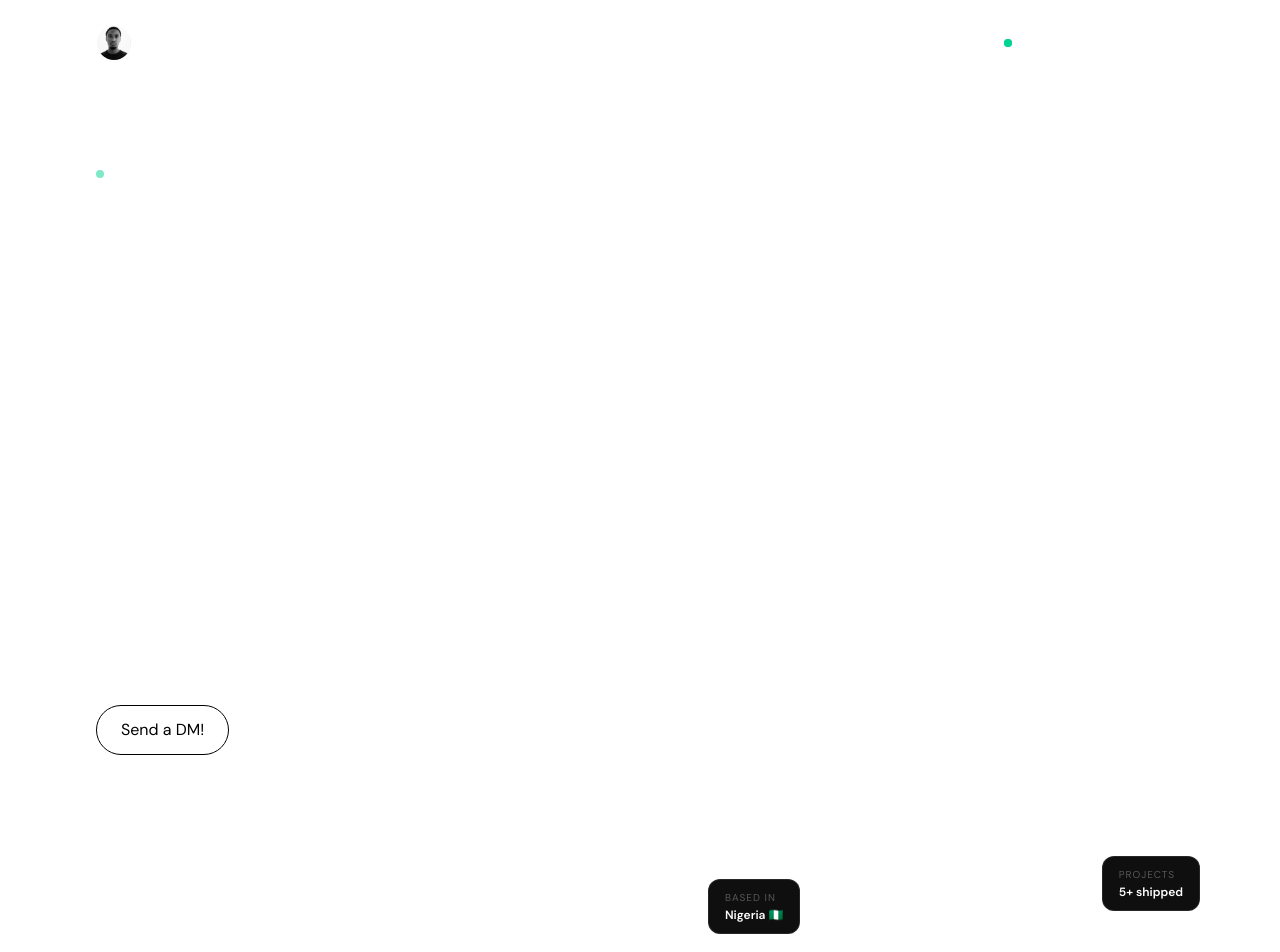
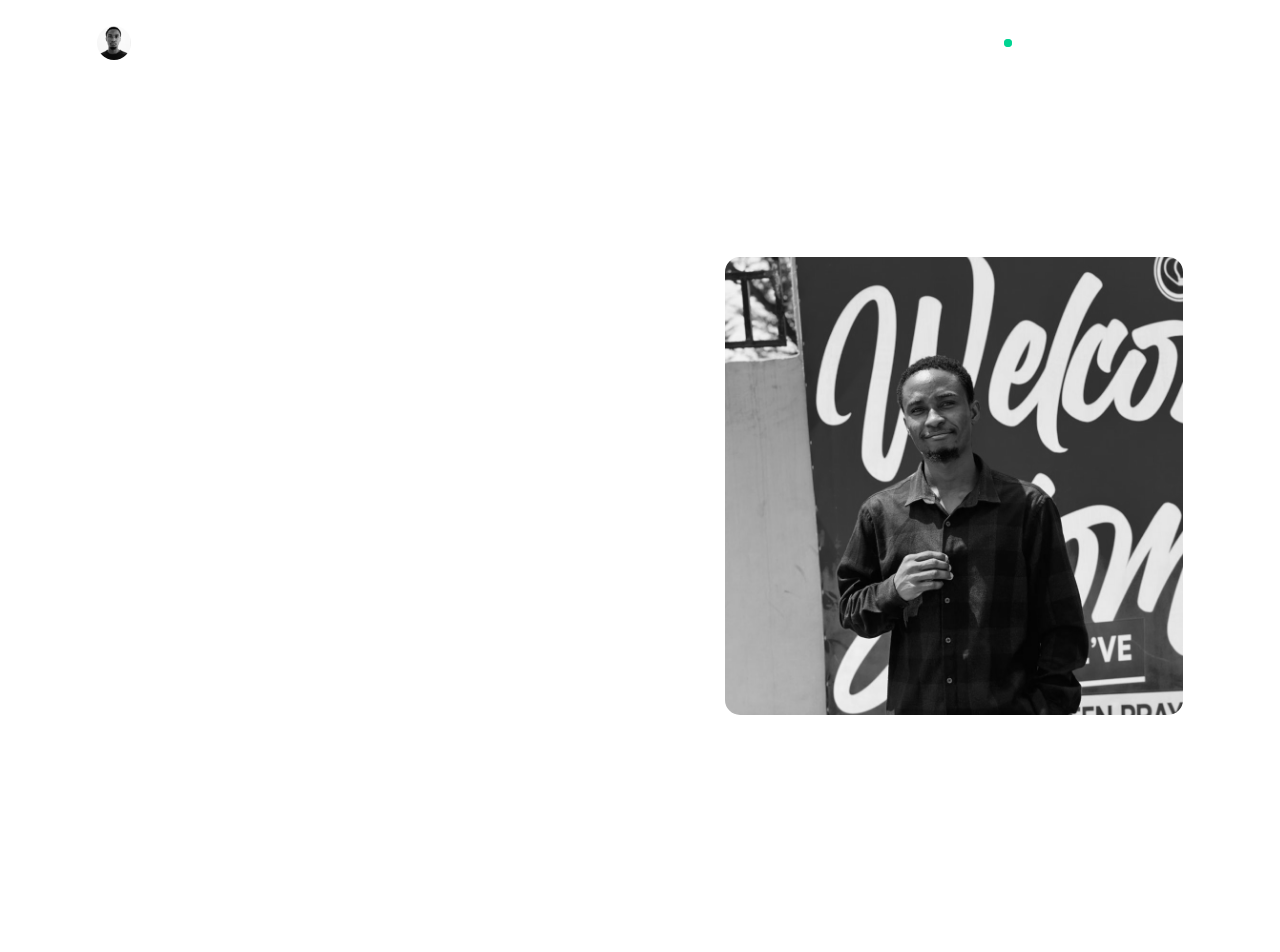
Before and after one commit to Udeme01/_quietdev_, a React (Vite) app: page /portfolio in a window 1280 px wide. Shown: the top 952 px of the page. Built offline with nearby package versions, Linux system fonts and the light colour scheme.

Commit message:
feat: added my profile image to hero-section, did a little ui improvement as well, still working on more ui improvements

```diff
--- a/src/components/common/Button.jsx
+++ b/src/components/common/Button.jsx
@@ -23,7 +23,7 @@ export const AnchorButton = ({ children, href }) => {
 export const SocialButton = ({ className }) => {
   return (
     <section className={className}>
-      <div className="mt-7 flex items-center gap-3">
+      <div className="flex items-center gap-3">
         {SOCIALS.map((socials) => {
           const { id, href, target, icon, rel } = socials;
           return (
--- a/src/components/home/Hero.jsx
+++ b/src/components/home/Hero.jsx
@@ -1,72 +1,41 @@
 import { AnchorButton, SocialButton } from "../common/Button";
-import portraitImg from "/myself/portrait.jpg";
+import portraitImg from "/myself/profile02.jpeg";
 
 const Hero = () => {
   return (
-    <section className="bg-transparent py-20 px-6 md:px-12 lg:px-24">
-      <div className="max-w-350 mx-auto">
-        {/* <div className="max-w-6xl mx-auto px-5 sm:px-8 pt-20 pb-20"> */}
+    <section className="bg-transparent h-screen px-6 md:px-12 lg:px-24">
+      <div className="max-w-7xl mx-auto">
         {/* ── MAIN GRID ── */}
-        <div className="grid grid-cols-1 lg:grid-cols-2 gap-8 lg:gap-12 items-end min-h-[85vh]">
+        <div className="grid grid-cols-1 lg:grid-cols-2 gap-8 lg:gap-12 items-center justify-center h-[80vh] lg:min-h-screen">
           {/* ── LEFT — Text content ── */}
           <div className="flex flex-col justify-end lg:pb-10 order-2 lg:order-1">
-            {/* Eyebrow */}
-            <div className="flex items-center gap-2 mb-6">
-              <span className="w-2 h-2 rounded-full bg-emerald-400 animate-pulse" />
-              <span className="text-[11px] uppercase tracking-[0.25em] text-white/30 font-semibold">
-                Available for work
+            <div className="flex items-center gap-2 mb-4">
+              <span className="text-lg tracking-widest text-white/70 font-semibold">
+                I'm
               </span>
             </div>
 
             {/* Name */}
-            <h1 className="text-[clamp(3rem,12vw,8rem)] font-black uppercase leading-[0.85] text-white mb-6 font-bebas">
-              Udeme
-              <br />
-              <span className="text-white/25">Emmanuel</span>
+            <h1 className="text-[clamp(3rem,10vw,8rem)] font-black leading-[0.85] tracking-wider text-white mb-4 font-bebas">
+              Udeme Emmanuel
             </h1>
 
             {/* Divider */}
-            <div className="w-16 h-0.5 bg-white/20 mb-6 rounded-full" />
-
-            {/* Role tags */}
-            <div className="flex flex-wrap gap-2 mb-6">
-              {[
-                "Custom Web Design",
-                "Business Dashboards",
-                "Secure Platforms",
-              ].map((tag, i) => (
-                <span
-                  key={i}
-                  className="text-[11px] uppercase tracking-[0.15em] text-white/40 font-semibold px-3 py-1.5 rounded-full border border-white/10"
-                >
-                  {tag}
-                </span>
-              ))}
-            </div>
+            <section className="flex items-center mb-6 gap-4">
+              <div className="w-20 h-0.5 bg-white/20 rounded-full" />
+              <p className="text-2xl tracking-widest text-white/70">
+                Frontend Engineer
+              </p>
+            </section>
 
             {/* Tagline */}
-            <p className="text-white/40 text-sm sm:text-[15px] leading-relaxed max-w-sm mb-10">
+            <p className="text-white/60 tracking-wide text-sm sm:text-[15px] leading-relaxed max-w-sm mb-10">
               {/* I build fast, beautiful websites and interfaces that people
               actually enjoy using. Based in Nigeria — working worldwide. */}
               I build websites and custom tools that actually work for your
               business. No templates, no glitches—just solid code that handles
-              the heavy lifting so you don't have to. Need a site? DM me.
+              the heavy lifting so you don't have to.
             </p>
-
-            {/* CTAs */}
-            <div className="flex flex-wrap items-center gap-4 mb-8">
-              <AnchorButton href="https://wa.me/2347046780531?text=Hi%20Udeme,%20I'm%20interested%20in%20building%20a%20website!">
-                Send a DM!
-              </AnchorButton>
-              <a
-                href="/resume/emma.resume.pdf"
-                target="_blank"
-                rel="noreferrer"
-                className="text-sm font-semibold text-white/40 hover:text-white transition-colors underline underline-offset-4"
-              >
-                Resume / CV
-              </a>
-            </div>
 
             {/* Socials */}
             <SocialButton />
@@ -79,30 +48,14 @@ const Hero = () => {
 
             {/* Image card */}
             <div className="relative w-70 sm:w-85 lg:w-full lg:max-w-115">
-              {/* Floating label — top left */}
-              <div className="absolute -top-4 -left-4 z-10 bg-[#0f0f0f] border border-white/10 rounded-xl px-4 py-2.5">
-                <p className="text-[10px] text-white/30 uppercase tracking-widest mb-0.5">
-                  Based in
-                </p>
-                <p className="text-white text-xs font-semibold">Nigeria 🇳🇬</p>
-              </div>
-
-              {/* Floating stat — bottom right */}
-              <div className="absolute -bottom-4 -right-4 z-10 bg-[#0f0f0f] border border-white/10 rounded-xl px-4 py-2.5">
-                <p className="text-[10px] text-white/30 uppercase tracking-widest mb-0.5">
-                  Projects
-                </p>
-                <p className="text-white text-xs font-semibold">5+ shipped</p>
-              </div>
-
               {/* Portrait */}
-              {/* <div className="rounded-2xl overflow-hidden border border-white/10 aspect-3/4">
+              <div className="rounded-2xl overflow-hidden border border-white/10 aspect-square hidden lg:block">
                 <img
                   src={portraitImg}
                   alt="Udeme Emmanuel"
-                  className="w-full h-full object-cover object-top"
+                  className="w-full h-full object-cover grayscale hover:grayscale transition duration-300"
                 />
-              </div> */}
+              </div>
             </div>
           </div>
         </div>
```
Also changed, not shown: public/myself/profile01.jpeg (added), public/myself/profile02.jpeg (added).
